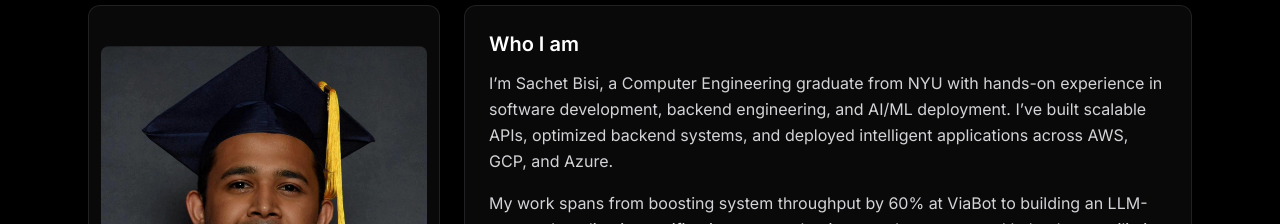
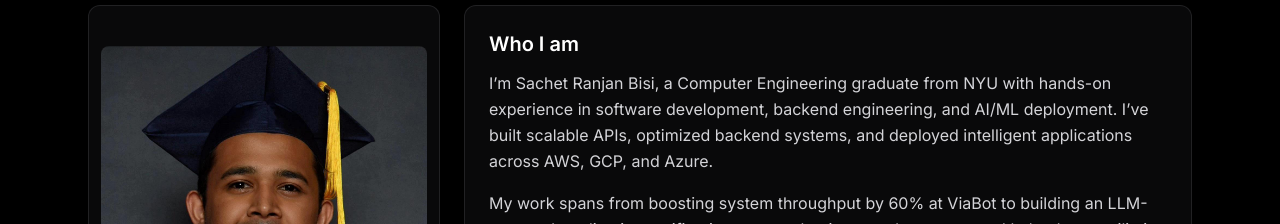
Before and after one commit to Sachet-17/app-portfolio, a Next.js app: page /about in a window 1280 px wide. Shown: the part 312-536 px from the top of the page. Built offline with nearby package versions, Linux system fonts and the light colour scheme; no server answers; what tailwindcss-debug-screens would draw is missing.

Commit message:
about/layout

```diff
--- a/app/about/page.tsx
+++ b/app/about/page.tsx
@@ -46,7 +46,7 @@ export default function AboutPage() {
           <h2 className="text-xl font-semibold text-white mb-3">Who I am</h2>
           <div className="space-y-4 text-zinc-300 leading-relaxed">
              <p>
-                I’m Sachet Bisi, a Computer Engineering graduate from NYU with hands-on experience in software
+                I’m Sachet Ranjan Bisi, a Computer Engineering graduate from NYU with hands-on experience in software
                 development, backend engineering, and AI/ML deployment. I’ve built scalable APIs, optimized backend
                 systems, and deployed intelligent applications across AWS, GCP, and Azure.
               </p>
--- a/app/layout.tsx
+++ b/app/layout.tsx
@@ -7,13 +7,13 @@ import { Analytics } from "./components/analytics";
 
 export const metadata: Metadata = {
   title: {
-    default: "Sachet Bisi — Portfolio",
-    template: "%s | Sachet Bisi",
+    default: "Sachet Ranjan Bisi — Portfolio",
+    template: "%s | Sachet Ranjan Bisi",
   },
   description: "Software Developer & AI/ML Engineer",
   metadataBase: new URL("https://iamsrb.com"), // <- your live domain
   openGraph: {
-    title: "Sachet Bisi — Portfolio",
+    title: "Sachet Ranjan Bisi — Portfolio",
     description: "Software Developer & AI/ML Engineer",
     url: "/", // resolved against metadataBase
     siteName: "Sachet Bisi",
```
